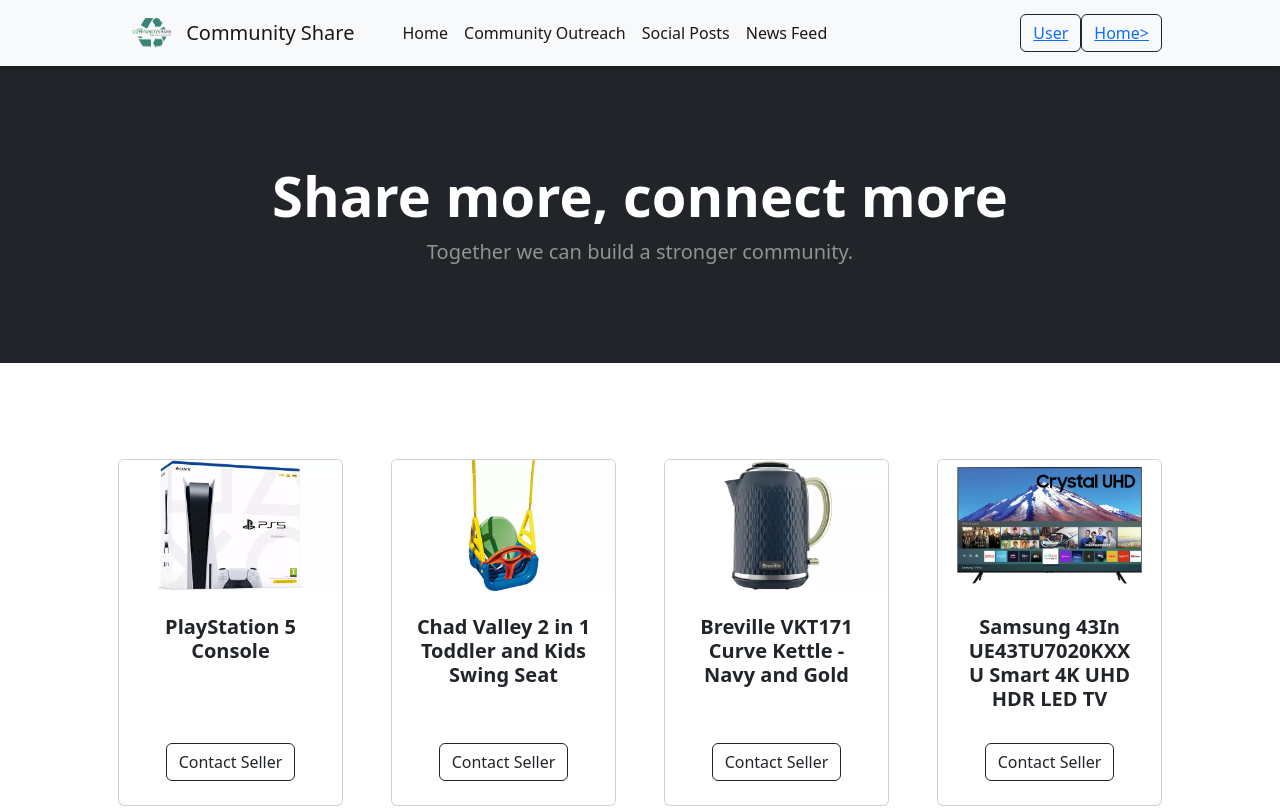
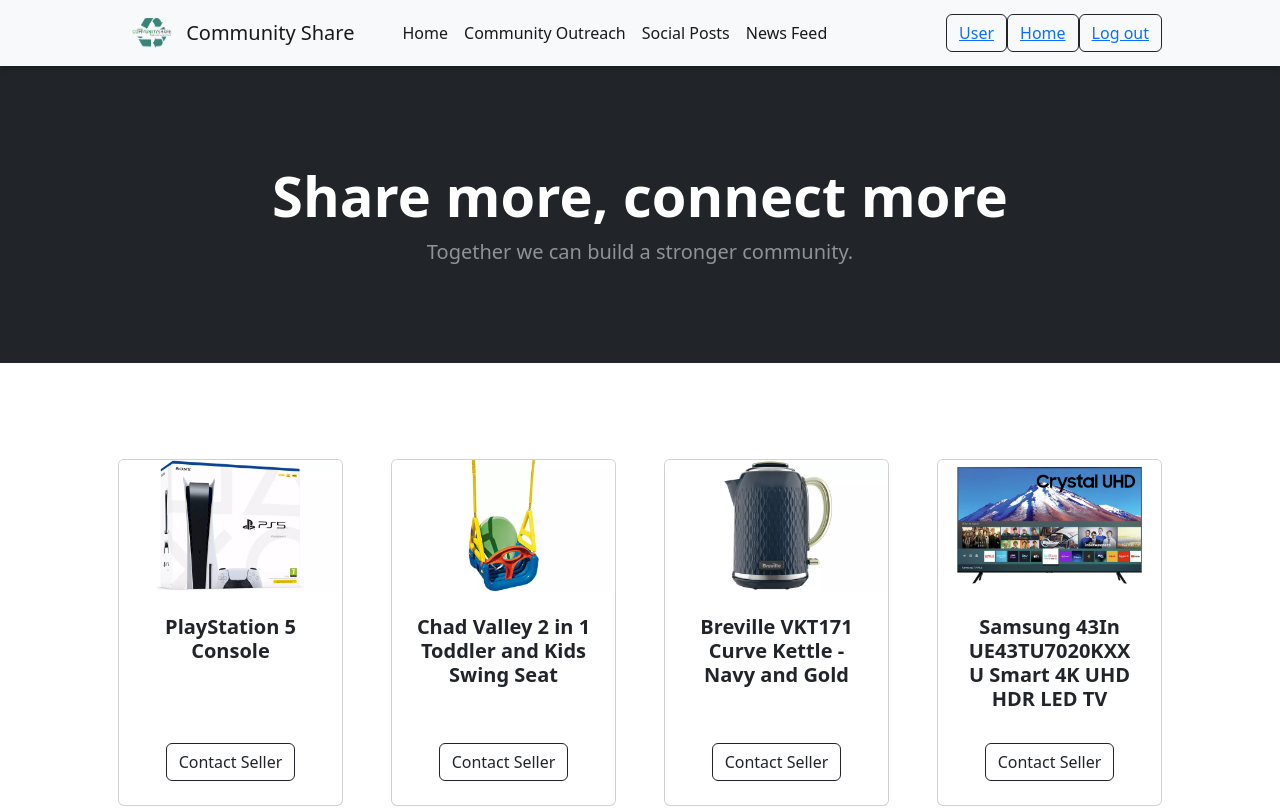
Before and after one commit to Thiefstep/Lap-2-Project, a plain HTML site: page client/index.html in a window 1280 px wide. Shown: the top 809 px of the page. Drawn offline with nearby package versions, Linux system fonts and the light colour scheme; a script that the page names is missing.

Commit message:
navigations buttons working

```diff
--- a/client/index.html
+++ b/client/index.html
@@ -26,7 +26,8 @@
                 </ul>
                 <form class="d-flex">
                     <button class="btn btn-outline-dark"><a href="./user.html">User</a></button>
-                    <button class="btn btn-outline-dark"><a href="./index.html">Home></a></button>
+                    <button class="btn btn-outline-dark"><a href="./index.html">Home</a></button>
+                    <button class="btn btn-outline-dark"><a href="./login.html" id="loggout">Log out</a></button>
                 </form>
             </div>
         </div>
```
Also changed, not shown: client/user.html (+1 -0 lines).
